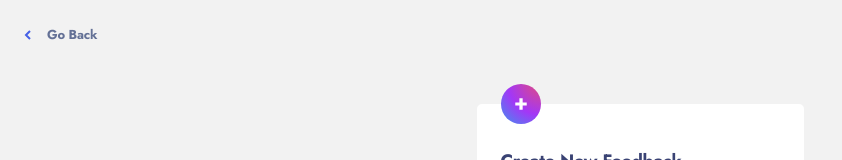
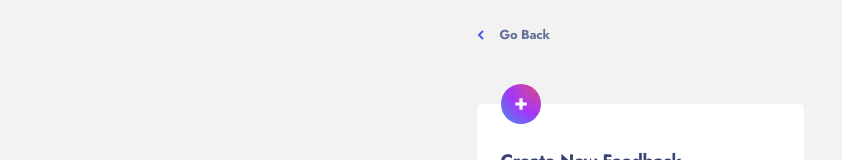
Before and after one commit to gcarter89/product-feedback-app, a React (Create React App) app: page / in a window 1280 px wide. Shown: the top 160 px of the page, without its empty margins (0-842 px from the left). Built offline with nearby package versions, Linux system fonts and the light colour scheme.

Commit message:
initial setup for edit feedback

```diff
--- /dev/null
+++ b/src/layouts/EditFeedback/_subcomponents/EditFeedbackMain.js
@@ -0,0 +1,5 @@
+export default function EditFeedbackMain() {
+    return (
+
+    )
+}
--- a/src/layouts/NewFeedback/_subcomponents/newfeedbackheader.module.scss
+++ b/src/layouts/NewFeedback/_subcomponents/newfeedbackheader.module.scss
@@ -2,6 +2,9 @@
     display: flex;
     height: 72px;
     padding: 0 24px;
+    max-width: 327px;
+    margin-left: auto;
+    margin-right: auto;
 
     &_backButton {
         color: #647196;
--- a/src/layouts/NewFeedback/newfeedback.module.scss
+++ /dev/null
@@ -1,3 +0,0 @@
-.newFeedback {
-
-}
```
Also changed, not shown: src/layouts/EditFeedback/_subcomponents/EditFeedbackHeader.js (added, +7 -0 lines), src/layouts/EditFeedback/EditFeedback.js (added), src/layouts/EditFeedback/_subcomponents/editfeedbackheader.module.scss (added), src/layouts/EditFeedback/_subcomponents/editfeedbackmain.module.scss (added).
